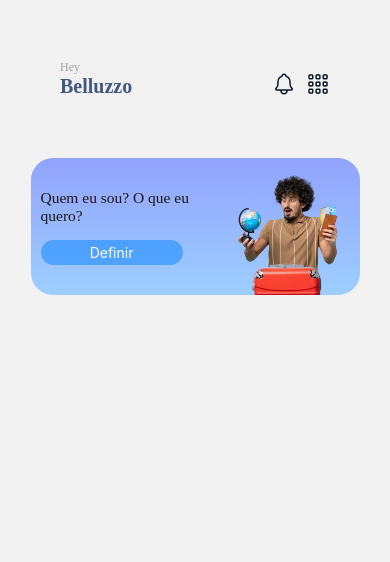
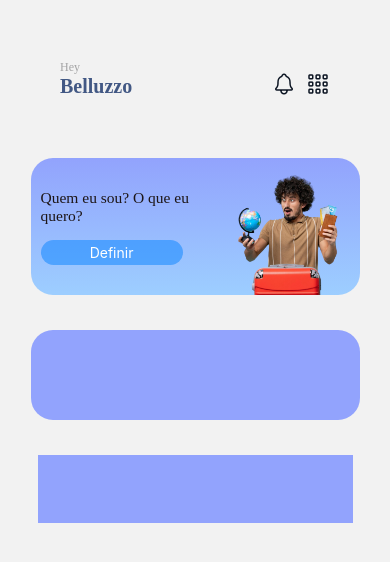
Before and after one commit to bellujrb/copastur-fiap, a React Native app: screen /home in a window 390 px wide. Shown: the top 562 px of the page. Built offline with nearby package versions, Linux system fonts and the light colour scheme.

Commit message:
copastur-fiap

```diff
--- a/src/screens/home/index.tsx
+++ b/src/screens/home/index.tsx
@@ -33,6 +33,8 @@ export default function Home(){
         {/* Buttoes */}
         <View style={homebutton.align}>
 
+        {/* Button Definir */}
+
         <LinearGradient colors={['#92A3FD', '#9DCEFF']} style={homebutton.hbutton1}>
             <View style={{
                 width: '55%'
@@ -41,18 +43,40 @@ export default function Home(){
                 <ButtonHome name='Definir'/>
             </View>
 
-            <Image source={my} style={{
-                width: 210,
-                height: 124,
+            <Image source={my} style={homebutton.img}/>
+        </LinearGradient>
 
-                transform: [
-                    { translateX: -30 },
-                    { translateY: 6 }
-                ],
-            }}/>
-        </LinearGradient>
+        {/* Button Ver Todas */}
+
+        <View style={{
+            marginTop: 35,
+
+            width: 329,
+            height: 90,
+
+            borderRadius: 22,
+            backgroundColor: '#92A3FD',
+        }}>
+
+        </View>
+
+        {/* Button Ver Todas End*/}
+
+        {/* Button Checkar */}
+        <View style={{
+            marginTop: 35,
+
+            width: 315,
+            height: 68,
+
+            backgroundColor: '#92A3FD'
+        }}>
+
+
         </View>
 
         </View>
+        {/* End Button Checkar */}
+        </View>
     )
 }
--- a/src/style/header/style.tsx
+++ b/src/style/header/style.tsx
@@ -64,5 +64,14 @@ export const homebutton = StyleSheet.create({
 
         justifyContent: 'center',
         alignItems: 'center'
+    },
+    img:{
+        width: 210,
+        height: 124,
+
+        transform: [
+            { translateX: -30 },
+            { translateY: 6 }
+        ],
     }
 })
```
